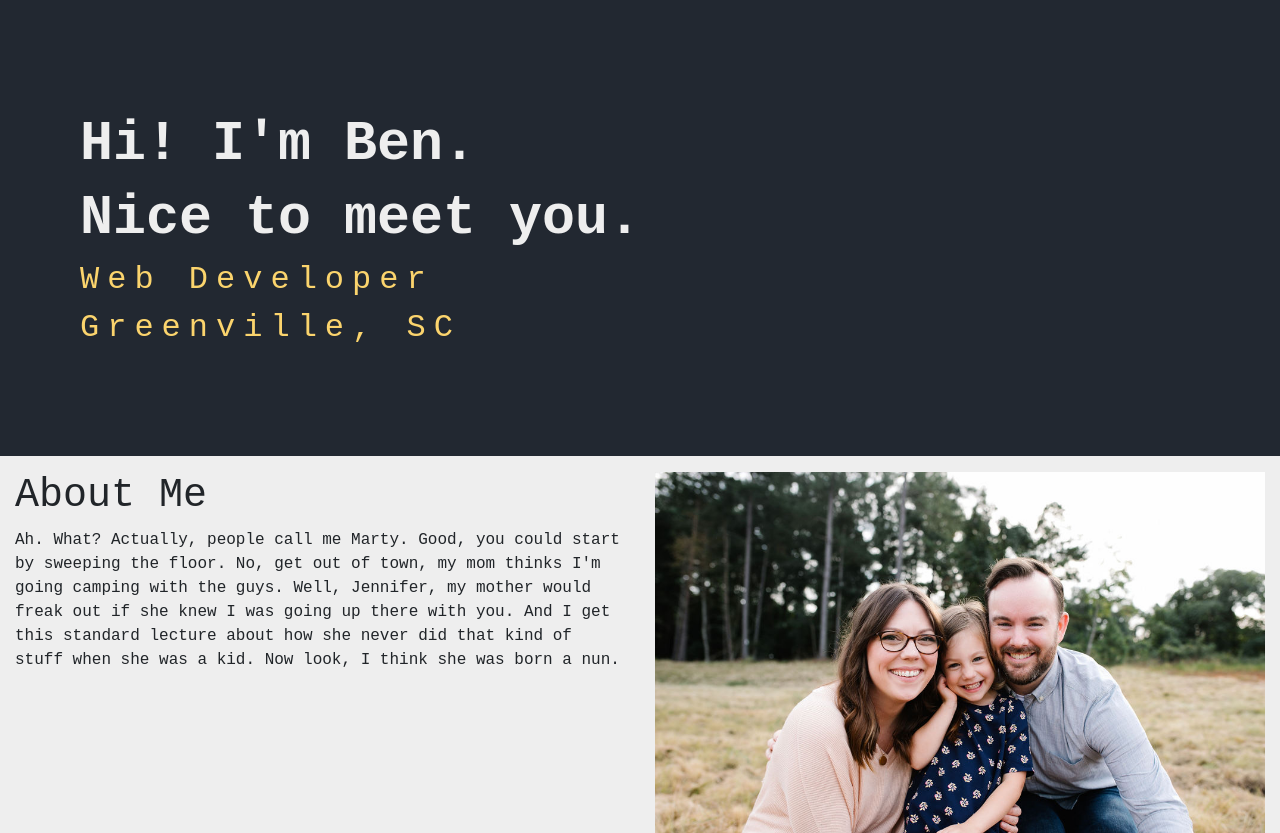
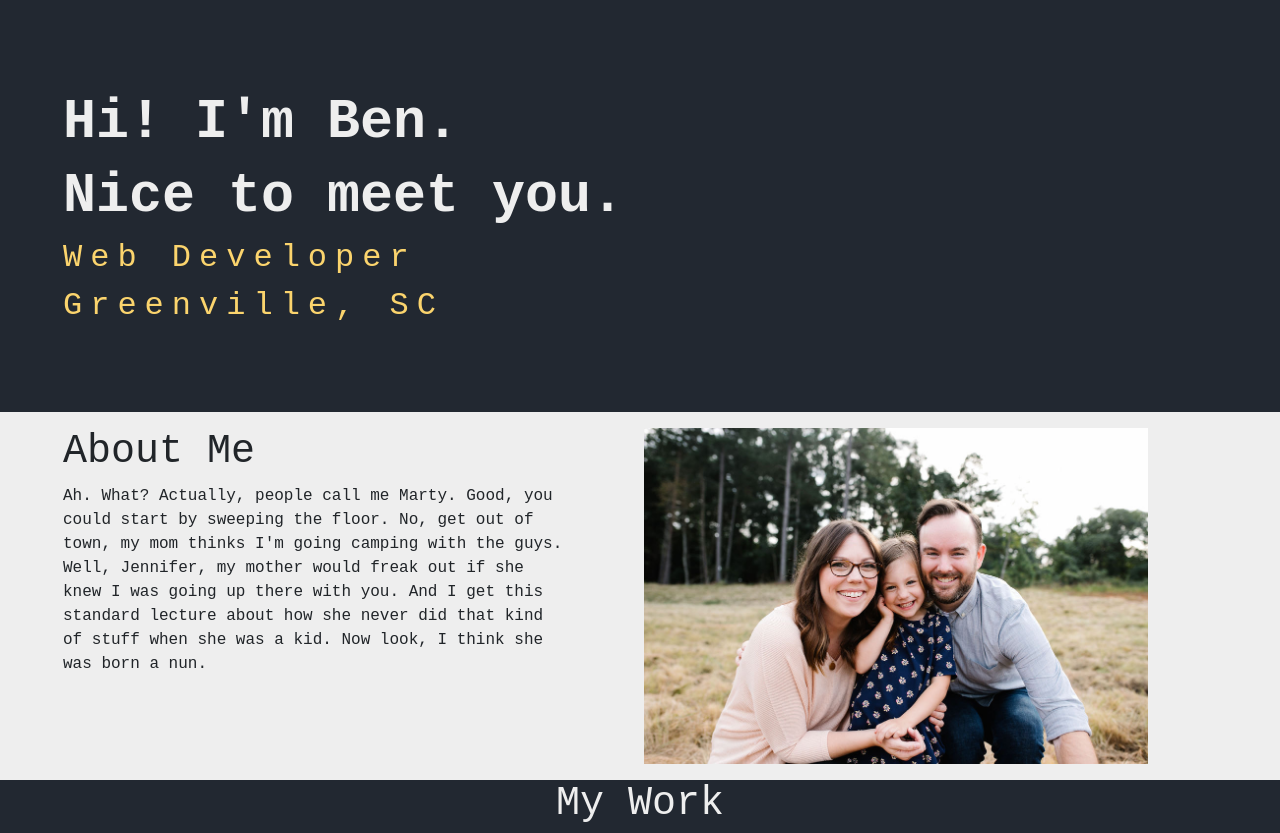
Before and after one commit to benhungerford/Portfolio, a plain HTML site: page index.html in a window 1280 px wide. Shown: the part 68-901 px from the top of the page. Drawn offline with nearby package versions, Linux system fonts and the light colour scheme; a web font is replaced by a local one.

Commit message:
updated styling

```diff
--- a/index.html
+++ b/index.html
@@ -26,7 +26,7 @@
     </nav>
 <!-- Intro Section -->
     <div id="intro" class="row">
-      <div class="col-12">
+      <div class="col-12 ml-5 intro-body">
         <h1 class="greeting">Hi! I'm Ben.</h1>
         <h1 class="greeting">Nice to meet you.</h1>
         <h3 class="subtitle">Web Developer</h3>
@@ -35,11 +35,11 @@
     </div>
 <!-- About Section -->
     <div id="about" class="row">
-      <div class="col-12 col-md-6 mt-3">
+      <div class="col-12 col-md-5 mt-3 ml-5 mr-5">
         <h1>About Me</h1>
         <p>Ah. What? Actually, people call me Marty. Good, you could start by sweeping the floor. No, get out of town, my mom thinks I'm going camping with the guys. Well, Jennifer, my mother would freak out if she knew I was going up there with you. And I get this standard lecture about how she never did that kind of stuff when she was a kid. Now look, I think she was born a nun.</p>
       </div>
-      <div class="col-12 col-md-6 mt-3 mb-3">
+      <div class="col-12 col-md-5 mt-3 mb-3">
         <img src="./images/family.jpg" alt="Family" class="about-picture">
       </div>
     </div>
--- a/styles.css
+++ b/styles.css
@@ -53,7 +53,14 @@ body {
 /* Intro Section */
 
 #intro {
-  margin: 100px 50px;
+  height: 50vh;
+  width: 80vw;
+  max-width: 900px;
+  /* margin: auto 50px; */
+}
+
+.intro-body {
+  margin: auto;
 }
 
 .greeting {
```
